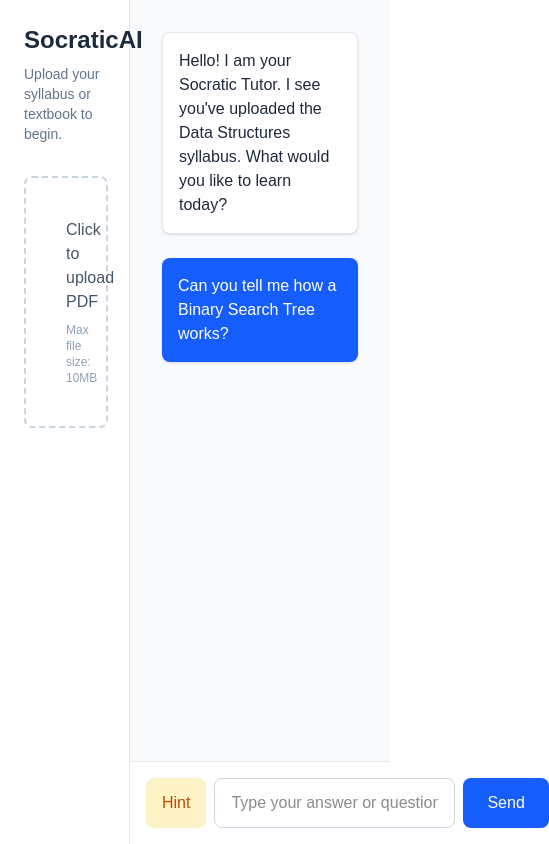
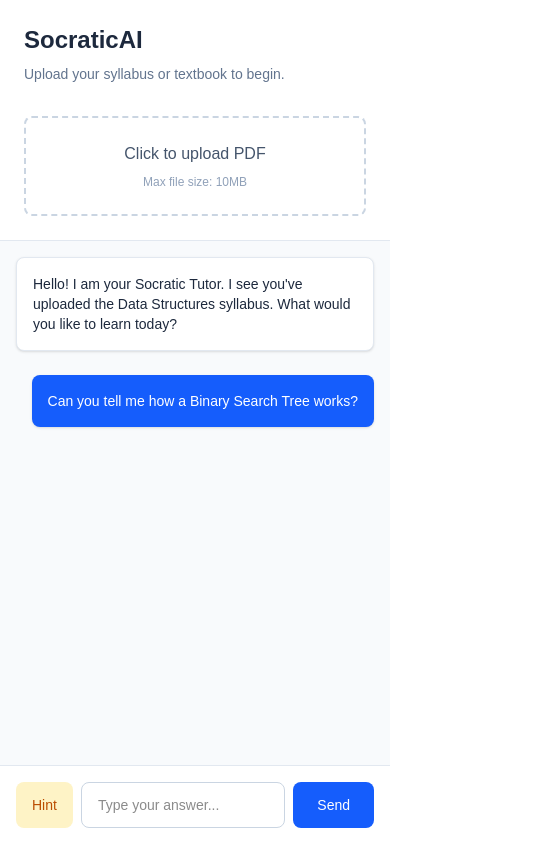
Before and after one commit to SHREYA-G-AMIN/socratic-ai-tutor, a Next.js app: page / in a window 390 px wide. Shown: the whole page, 549 px wide, since content can reach past the window. Built offline with nearby package versions, Linux system fonts and the light colour scheme.

Commit message:
feat: make UI responsive

```diff
--- a/src/app/page.tsx
+++ b/src/app/page.tsx
@@ -30,9 +30,10 @@
   };
 
   return (
-    <div className="flex h-screen bg-slate-50">
+    <div className="flex flex-col md:flex-row h-screen bg-slate-50">
 
-      <div className="w-1/3 bg-white border-r border-slate-200 p-6 flex flex-col">
+      {/* LEFT SIDEBAR / TOP ON MOBILE */}
+      <div className="w-full md:w-1/3 bg-white border-b md:border-b-0 md:border-r border-slate-200 p-6 flex flex-col shrink-0">
         <h1 className="text-2xl font-bold text-slate-800 mb-2">SocraticAI</h1>
         <p className="text-sm text-slate-500 mb-8">Upload your syllabus or textbook to begin.</p>
 
@@ -46,31 +47,32 @@
 
         <div
           onClick={handleUploadClick}
-          className="border-2 border-dashed border-slate-300 rounded-lg p-10 text-center hover:bg-slate-50 hover:border-blue-400 transition cursor-pointer"
+          className="border-2 border-dashed border-slate-300 rounded-lg p-6 md:p-10 text-center hover:bg-slate-50 hover:border-blue-400 transition cursor-pointer"
         >
           <p className="text-slate-600 font-medium">Click to upload PDF</p>
           <p className="text-xs text-slate-400 mt-2">Max file size: 10MB</p>
         </div>
       </div>
 
-      <div className="w-2/3 flex flex-col">
+      {/* RIGHT SIDE / BOTTOM ON MOBILE */}
+      <div className="w-full md:w-2/3 flex flex-col flex-1 overflow-hidden">
 
-        <div className="flex-1 p-8 overflow-y-auto">
+        <div className="flex-1 p-4 md:p-8 overflow-y-auto">
           <div className="flex justify-start mb-6">
-            <div className="bg-white border border-slate-200 text-slate-800 p-4 rounded-lg shadow-sm max-w-lg">
+            <div className="bg-white border border-slate-200 text-slate-800 p-4 rounded-lg shadow-sm max-w-lg text-sm md:text-base">
               <p>Hello! I am your Socratic Tutor. I see you've uploaded the Data Structures syllabus. What would you like to learn today?</p>
             </div>
           </div>
 
           <div className="flex justify-end mb-6">
-            <div className="bg-blue-600 text-white p-4 rounded-lg shadow-sm max-w-lg">
+            <div className="bg-blue-600 text-white p-4 rounded-lg shadow-sm max-w-lg text-sm md:text-base">
               <p>Can you tell me how a Binary Search Tree works?</p>
             </div>
           </div>
 
           {showHint && (
             <div className="flex justify-start mb-6">
-              <div className="bg-amber-50 border border-amber-200 text-amber-800 p-4 rounded-lg shadow-sm max-w-lg">
+              <div className="bg-amber-50 border border-amber-200 text-amber-800 p-4 rounded-lg shadow-sm max-w-lg text-sm md:text-base">
                 <p>Hint: Think about how a tree structure splits data into smaller halves!</p>
               </div>
             </div>
@@ -88,10 +90,10 @@
         </div>
 
         <div className="p-4 bg-white border-t border-slate-200">
-          <div className="flex gap-2 max-w-4xl mx-auto">
+          <div className="flex flex-wrap md:flex-nowrap gap-2 max-w-4xl mx-auto">
             <button
               onClick={handleHintClick}
-              className="bg-amber-100 text-amber-700 px-4 py-3 rounded-lg font-medium hover:bg-amber-200 transition"
+              className="bg-amber-100 text-amber-700 px-4 py-3 rounded-lg font-medium hover:bg-amber-200 transition text-sm md:text-base shrink-0"
               title="Need a hint?"
             >
               Hint
@@ -99,13 +101,13 @@
 
             <input
               type="text"
-              placeholder="Type your answer or question here..."
-              className="flex-1 border border-slate-300 rounded-lg px-4 py-3 focus:outline-none focus:border-blue-500"
+              placeholder="Type your answer..."
+              className="flex-1 border border-slate-300 rounded-lg px-4 py-3 focus:outline-none focus:border-blue-500 text-sm md:text-base min-w-[150px]"
             />
 
             <button
               onClick={handleSendClick}
-              className="bg-blue-600 text-white px-6 py-3 rounded-lg font-medium hover:bg-blue-700 transition"
+              className="bg-blue-600 text-white px-6 py-3 rounded-lg font-medium hover:bg-blue-700 transition text-sm md:text-base shrink-0"
             >
               Send
             </button>
```
